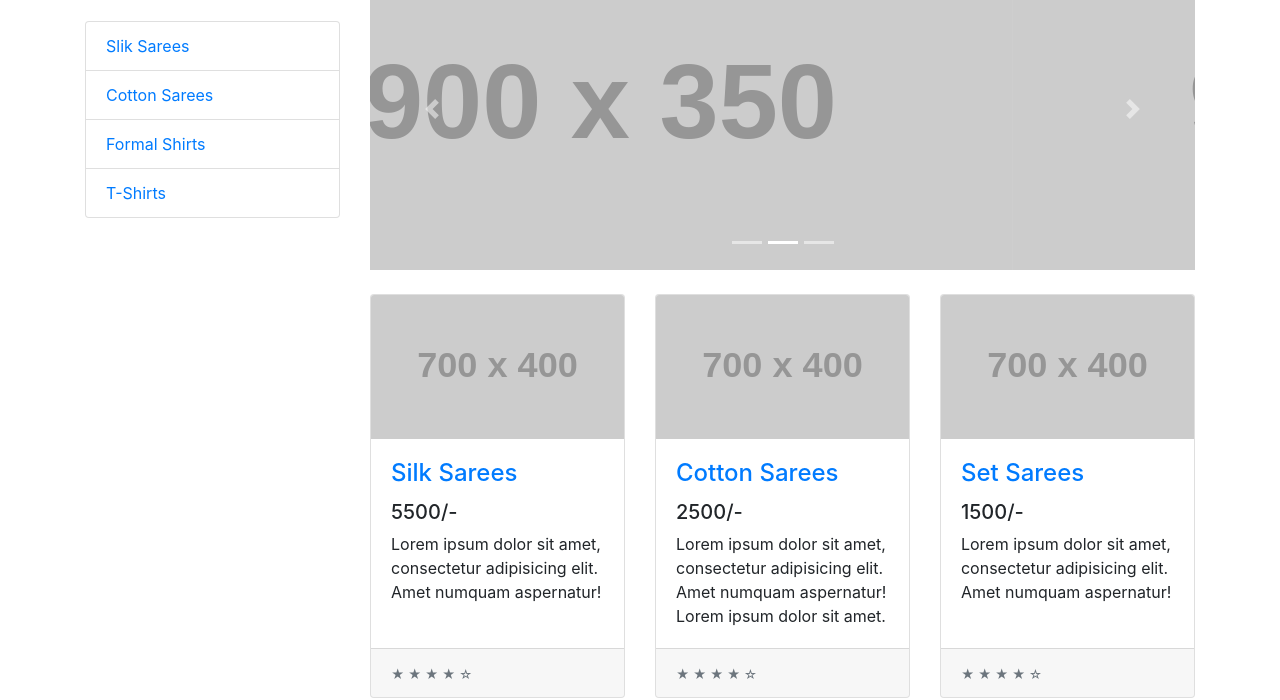
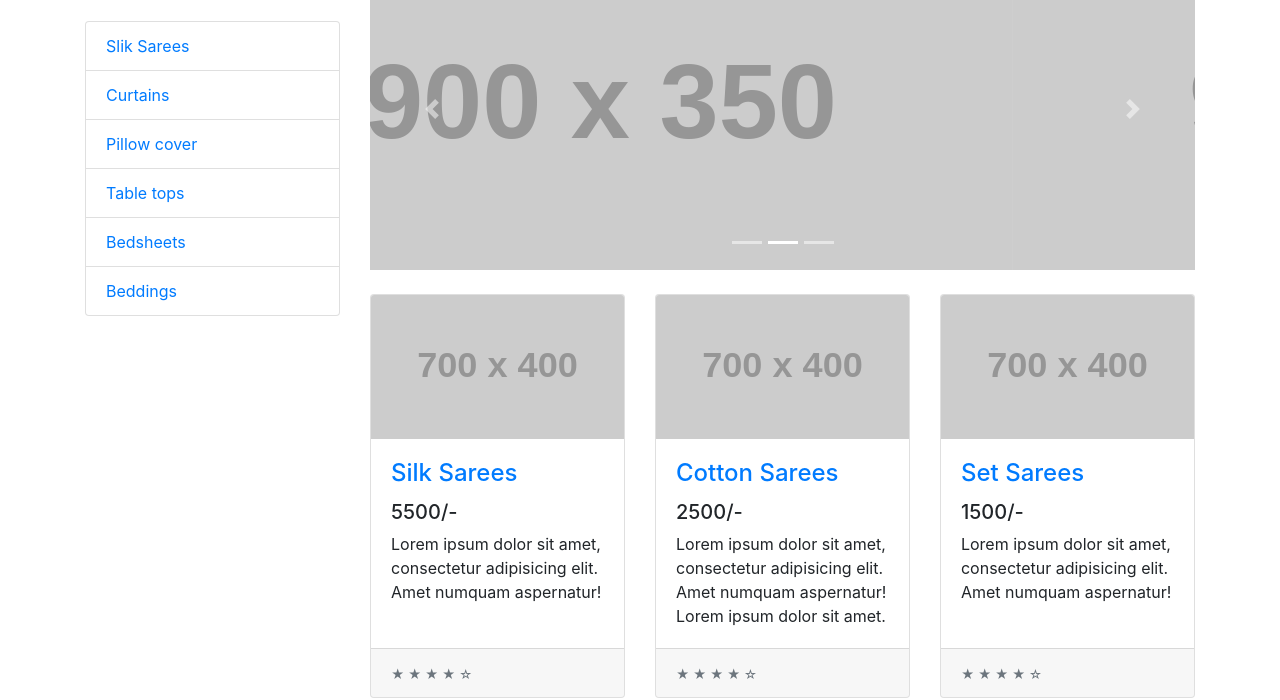
Before and after one commit to mahesh-km/product-portfolio, a website: page index.html in a window 1280 px wide. Shown: the part 131-831 px from the top of the page. Drawn offline with Linux system fonts and the light colour scheme; placeholder pictures from the web are drawn by us.

Commit message:
list items modified

```diff
--- a/index.html
+++ b/index.html
@@ -58,9 +58,11 @@
           <h1 class="my-4">categories</h1>
           <div class="list-group">
             <a href="product_page/product.html" class="list-group-item">Slik Sarees</a>
-            <a href="#" class="list-group-item">Cotton Sarees</a>
-            <a href="#" class="list-group-item">Formal Shirts</a>
-            <a href="#" class="list-group-item">T-Shirts</a>
+            <a href="#" class="list-group-item">Curtains</a>
+            <a href="#" class="list-group-item">Pillow cover</a>
+            <a href="#" class="list-group-item">Table tops</a>
+            <a href="#" class="list-group-item">Bedsheets</a>
+            <a href="#" class="list-group-item">Beddings</a>
           </div>
 
         </div>
```
